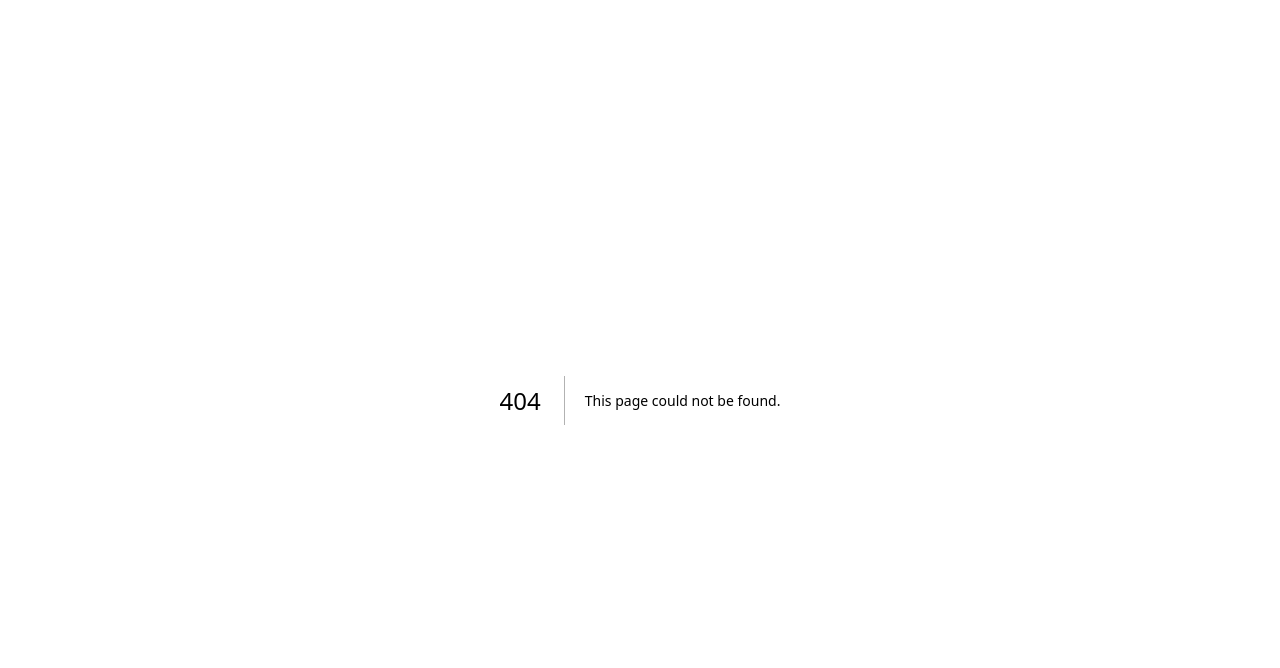
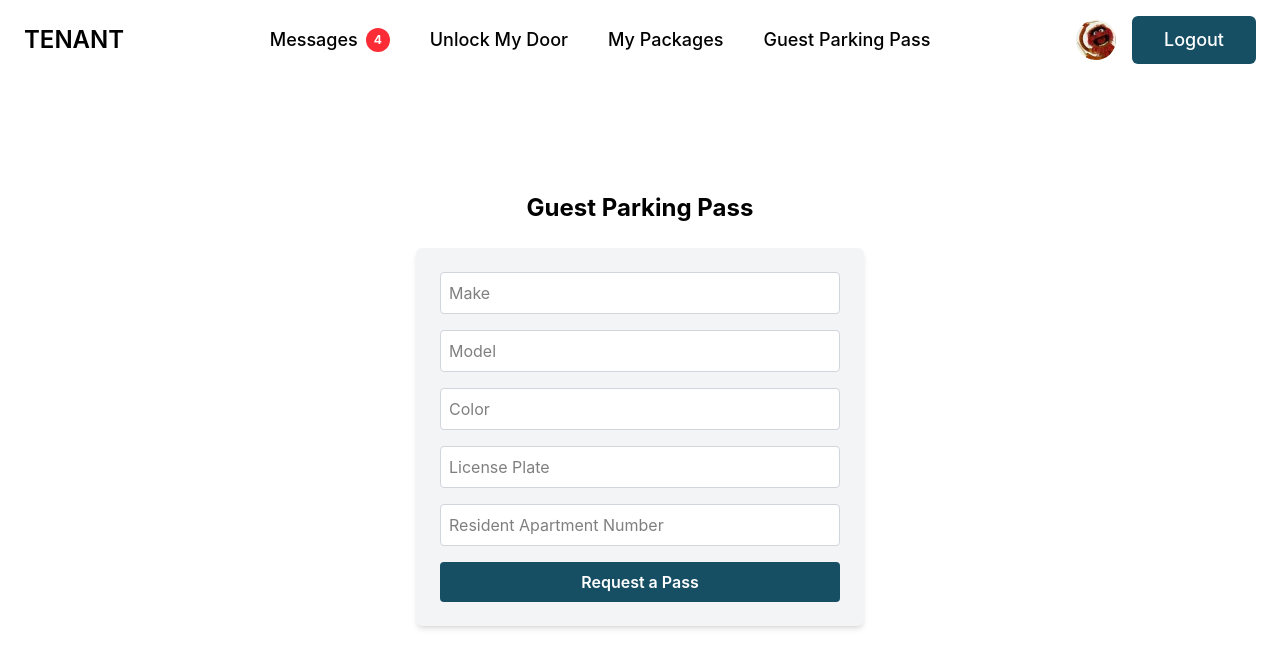
Before and after one commit to TheDThompsonDev/tenant-app, a Next.js app: page /parking in a window 1280 px wide. Before the commit this address had no page. Shown: the top 668 px of the page. Built offline with nearby package versions, Linux system fonts and the light colour scheme.

Commit message:
feat: parking pass feature with functionality. (AP-199)

```diff
--- /dev/null
+++ b/jest.config.js
@@ -0,0 +1,21 @@
+// @ts-check
+
+import nextJest from 'next/jest.js';
+
+const createJestConfig = nextJest({
+  // Provide the path to your Next.js app to load next.config.js and .env files in your test environment
+  dir: './',
+});
+
+// Add any custom config to be passed to Jest
+/** @type {import('jest').Config} */
+const config = {
+  setupFilesAfterEnv: ['<rootDir>/jest.setup.js'],
+  testEnvironment: 'jest-environment-jsdom',
+  moduleNameMapper: {
+    '^@/(.*)$': '<rootDir>/src/$1',
+  },
+};
+
+// createJestConfig is exported this way to ensure that next/jest can load the Next.js config which is async
+export default createJestConfig(config);
--- /dev/null
+++ b/jest.setup.js
@@ -0,0 +1,2 @@
+// Learn more: https://github.com/testing-library/jest-dom
+import '@testing-library/jest-dom';
--- /dev/null
+++ b/src/app/components/GuestParkingPassForm.tsx
@@ -0,0 +1,179 @@
+"use client";
+
+import React, { useState,useRef  } from "react";
+import { useTanstackForm } from '@/app/hooks/useTanstackForm';
+import LABELS from "@/app/constants/labels";
+import { useStore } from '@tanstack/react-form';
+
+type GuestParkingFormValues = {
+  make: string;
+  model: string;
+  color: string;
+  licensePlate: string;
+  apartmentNumber: string;
+};
+
+export function GuestParkingPassForm() {
+  const [isSubmitted, setIsSubmitted] = useState(false);
+  const formRef = useRef(
+    useTanstackForm<GuestParkingFormValues>({
+      defaultValues: {
+        make: "",
+        model: "",
+        color: "",
+        licensePlate: "",
+        apartmentNumber: "",
+      },
+    onSubmit: async () => {
+      setIsSubmitted(true);
+      return { status: 'success' };
+    },
+  })
+  );
+
+  const form = formRef.current;
+  const make = useStore(form.store, (state) => state.values.make);
+  const model = useStore(form.store, (state) => state.values.model);
+  const color = useStore(form.store, (state) => state.values.color);
+  const licensePlate = useStore(form.store, (state) => state.values.licensePlate);
+  const apartmentNumber = useStore(form.store, (state) => state.values.apartmentNumber);
+  const get24HoursFromNow = () => new Date(Date.now() + 24 * 60 * 60 * 1000);
+  const expiresDate = get24HoursFromNow().toLocaleString("en-US");
+
+  if (isSubmitted) {
+    return (
+      <main className="min-h-screen flex justify-center p-4 bg-white text-black">
+        <section className="w-full max-w-md mt-24 space-y-6">
+          <header>
+            <h1 className="text-2xl font-bold text-center">
+              {LABELS.GuestParkingPassForm.parkingPassId}
+            </h1>
+          </header>
+          <article className="bg-secondary-blue p-6 rounded-md shadow-md text-white text-center">
+            <p className="mb-2">{LABELS.GuestParkingPassForm.created}</p>
+            <p className="font-bold mb-2">
+              {form.state.values.make}, {form.state.values.model} -{" "}
+              {form.state.values.licensePlate}
+            </p>
+            <p>{LABELS.GuestParkingPassForm.expires} {expiresDate}</p>
+          </article>
+        </section>
+      </main>
+    );
+  }
+
+  return (
+    <main className="min-h-screen flex justify-center p-4 bg-white text-black">
+      <section className="w-full max-w-md mt-24 space-y-6">
+        <header>
+          <h1 className="text-2xl font-bold text-center">
+            {LABELS.GuestParkingPassForm.title}
+          </h1>
+        </header>
+
+        <article className="bg-gray-100 p-6 rounded-md shadow-md">
+          <form
+            onSubmit={(e) => {
+              e.preventDefault();
+              void form.handleSubmit();
+            }}
+          >
+            <fieldset className="space-y-4">
+              <legend className="sr-only">
+                {LABELS.GuestParkingPassForm.title}
+              </legend>
+              <div>
+                <label htmlFor="make" className="sr-only">
+                  {LABELS.GuestParkingPassForm.vehicleMake}
+                </label>
+                <input
+                  id="make"
+                  type="text"
+                  placeholder={LABELS.GuestParkingPassForm.vehicleMake}
+                  value={make}
+                  onChange={(e) => form.setFieldValue("make", e.target.value)}
+                  className="w-full p-2 rounded border border-gray-300
+                             bg-white text-black
+                             focus:outline-none focus:ring-2 focus:ring-secondary-blue"
+                />
+              </div>
+              <div>
+                <label htmlFor="model" className="sr-only">
+                  {LABELS.GuestParkingPassForm.vehicleModel}
+                </label>
+                <input
+                  id="model"
+                  type="text"
+                  placeholder={LABELS.GuestParkingPassForm.vehicleModel}
+                  value={model}
+                  onChange={(e) => form.setFieldValue("model", e.target.value)}
+                  className="w-full p-2 rounded border border-gray-300
+                             bg-white text-black
+                             focus:outline-none focus:ring-2 focus:ring-secondary-blue"
+                />
+              </div>
+              <div>
+                <label htmlFor="color" className="sr-only">
+                  {LABELS.GuestParkingPassForm.vehicleColor}
+                </label>
+                <input
+                  id="color"
+                  type="text"
+                  placeholder={LABELS.GuestParkingPassForm.vehicleColor}
+                  value={color}
+                  onChange={(e) => form.setFieldValue("color", e.target.value)}
+                  className="w-full p-2 rounded border border-gray-300
+                             bg-white text-black
+                             focus:outline-none focus:ring-2 focus:ring-secondary-blue"
+                />
+              </div>
+              <div>
+                <label htmlFor="licensePlate" className="sr-only">
+                  {LABELS.GuestParkingPassForm.licensePlate}
+                </label>
+                <input
+                  id="licensePlate"
+                  type="text"
+                  placeholder={LABELS.GuestParkingPassForm.licensePlate}
+                  value={licensePlate}
+                  onChange={(e) =>
+                    form.setFieldValue("licensePlate", e.target.value)
+                  }
+                  className="w-full p-2 rounded border border-gray-300
+                             bg-white text-black
+                             focus:outline-none focus:ring-2 focus:ring-secondary-blue"
+                />
+              </div>
+              <div>
+                <label htmlFor="apartmentNumber" className="sr-only">
+                  {LABELS.GuestParkingPassForm.apartmentNumber}
+                </label>
+                <input
+                  id="apartmentNumber"
+                  type="text"
+                  placeholder={LABELS.GuestParkingPassForm.apartmentNumber}
+                  value={apartmentNumber}
+                  onChange={(e) =>
+                    form.setFieldValue("apartmentNumber", e.target.value)
+                  }
+                  className="w-full p-2 rounded border border-gray-300
+                             bg-white text-black
+                             focus:outline-none focus:ring-2 focus:ring-secondary-blue"
+                />
+              </div>
+              <button
+                type="submit"
+                className="w-full bg-secondary-blue text-white font-semibold
+                           py-2 px-4 rounded hover:bg-secondary-blue/80 transition-colors"
+              >
+                {LABELS.GuestParkingPassForm.submitButton}
+              </button>
+            </fieldset>
+          </form>
+        </article>
+      </section>
+    </main>
+  );
+}
+
+export default GuestParkingPassForm;
--- a/src/app/constants/labels.ts
+++ b/src/app/constants/labels.ts
@@ -71,6 +71,19 @@ const LABELS = {
         },
       },
 
+  GuestParkingPassForm: {
+    title: 'Guest Parking Pass',
+    vehicleMake: 'Make',
+    vehicleModel: 'Model',
+    vehicleColor: 'Color',
+    licensePlate: 'License Plate',
+    apartmentNumber: 'Resident Apartment Number',
+    submitButton: 'Request a Pass',
+    parkingPassId: 'Parking Pass ID',
+    created: 'Pass created for',
+    expires: 'Pass expires: ',
+  },
+
   contactUs: {
     title: 'Contact Us',
     description:
--- /dev/null
+++ b/src/app/hooks/useTanstackForm.ts
@@ -0,0 +1,16 @@
+import { useForm } from '@tanstack/react-form';
+
+export function useTanstackForm<TFormValues>({
+  defaultValues,
+  onSubmit,
+}: {
+  defaultValues: TFormValues;
+  onSubmit: (values: TFormValues) => Promise<{ status: 'success' | 'error' }>;
+}) {
+  return useForm<TFormValues, undefined, undefined, undefined, undefined, undefined, undefined, undefined, undefined, undefined>({
+    defaultValues,
+    onSubmit: async ({ value }) => {
+      return onSubmit(value);
+    },
+  });
+}
--- /dev/null
+++ b/src/app/parking/page.tsx
@@ -0,0 +1,11 @@
+import Header from "@/app/components/Header";
+import GuestParkingPassForm from "@/app/components/GuestParkingPassForm";
+
+export default function Home() {
+  return (
+    <div>
+      <Header />
+      <GuestParkingPassForm />
+    </div>
+  );
+}
```
Also changed, not shown: package.json (+11 -1 lines), 2 other files (tests, documents, lock files or other folders).
